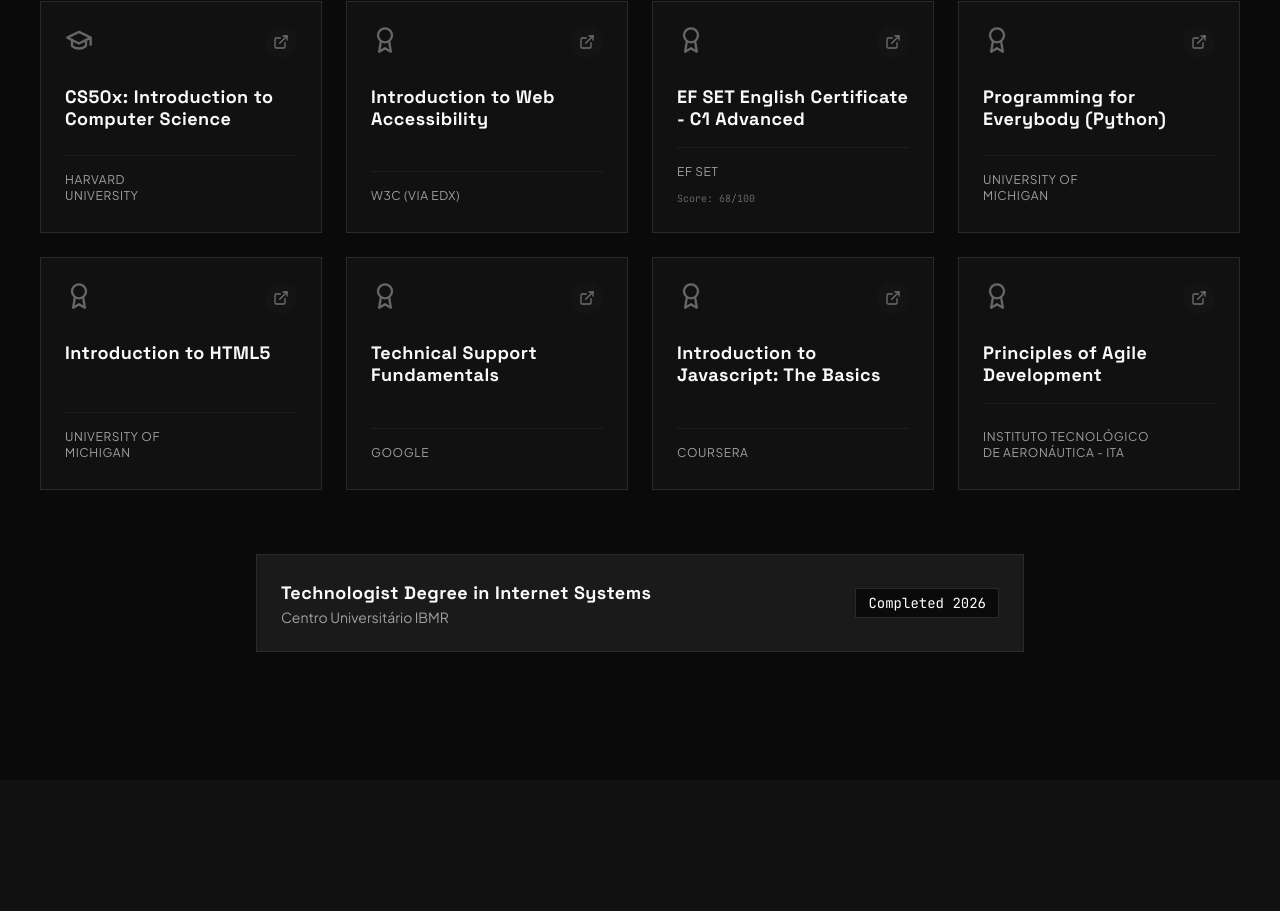
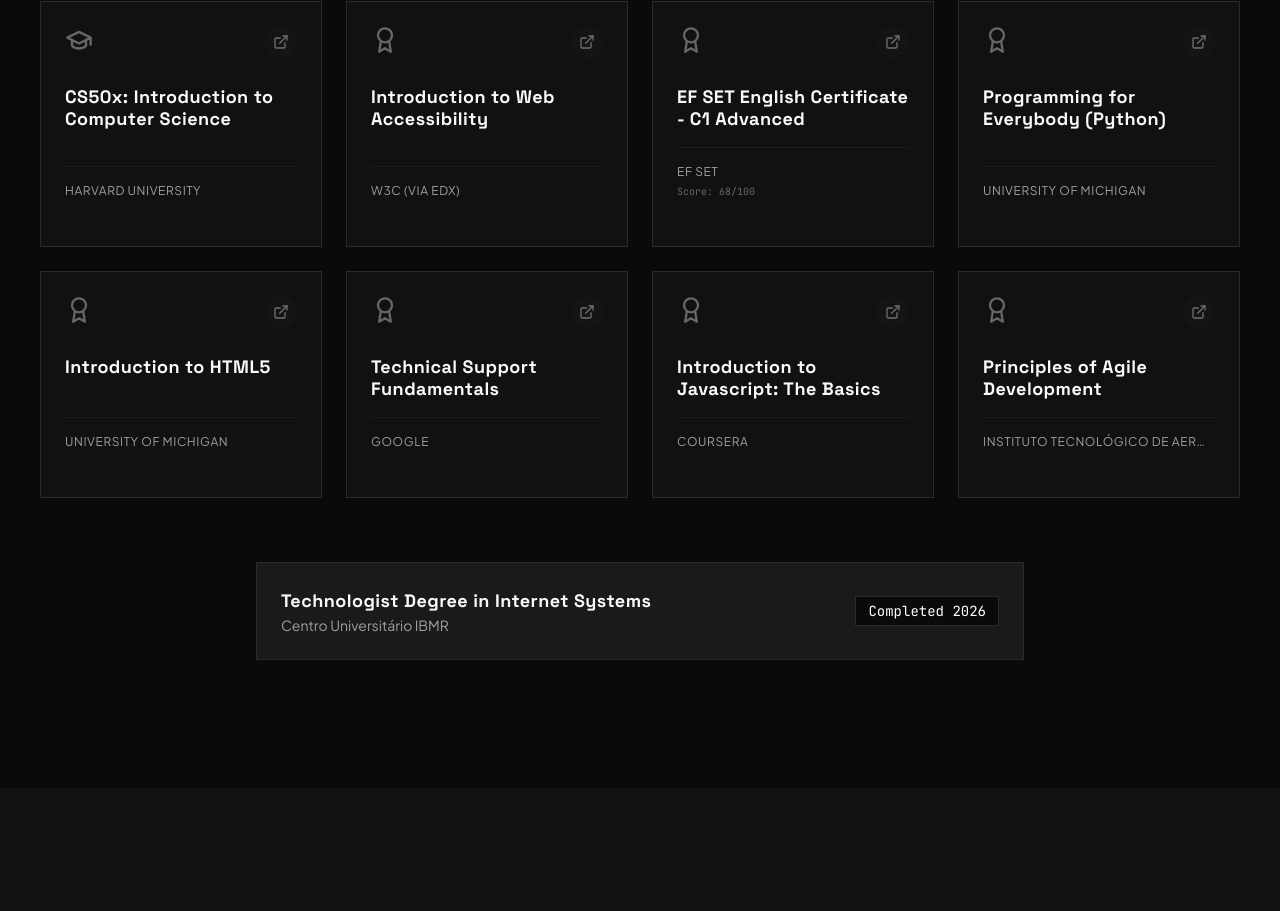
Before and after one commit to MichelGSS/portfolio, a React (Vite) app: page / in a window 1280 px wide. Shown: the part 4537-5448 px from the top of the page. Built offline with nearby package versions, Linux system fonts and the light colour scheme; the HTML template or start-up script is replaced by a standard one.

Commit message:
Fix view details label: always on its own line, institution truncated

```diff
--- a/src/components/Certifications.jsx
+++ b/src/components/Certifications.jsx
@@ -108,16 +108,14 @@
                 {cert.title}
               </h3>
 
-              <div className="mt-auto pt-4 border-t border-borderDark/50 flex justify-between items-end">
-                <div>
-                  <p className="text-textSecondary text-xs uppercase tracking-wider mb-1">{cert.institution}</p>
-                  {cert.detail && (
-                    <span className="text-[10px] font-mono text-textTertiary">{cert.detail}</span>
-                  )}
-                </div>
-                <span className="text-[10px] font-mono uppercase tracking-widest text-accent opacity-0 group-hover:opacity-100 translate-x-2 group-hover:translate-x-0 transition-all duration-300">
+              <div className="mt-auto pt-4 border-t border-borderDark/50">
+                <p className="text-textSecondary text-xs uppercase tracking-wider truncate">{cert.institution}</p>
+                {cert.detail && (
+                  <p className="text-[10px] font-mono text-textTertiary mt-1">{cert.detail}</p>
+                )}
+                <p className="text-[10px] font-mono uppercase tracking-widest text-accent mt-2 opacity-0 group-hover:opacity-100 translate-x-2 group-hover:translate-x-0 transition-all duration-300">
                   {t.viewDetails} →
-                </span>
+                </p>
               </div>
             </motion.div>
           ))}
```
